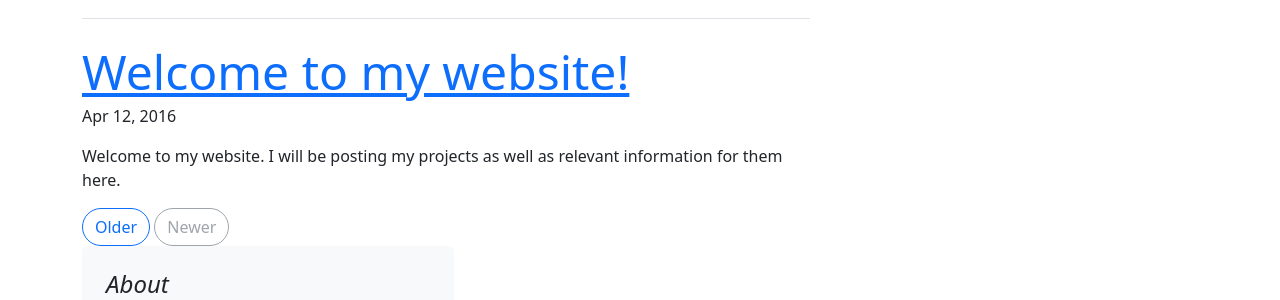
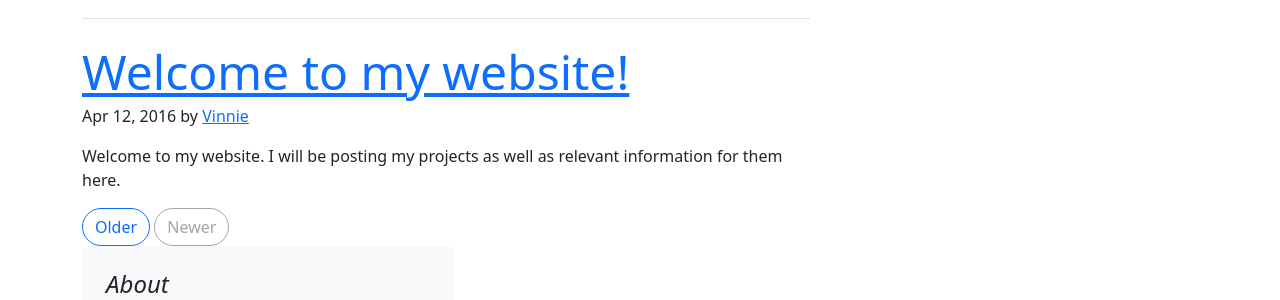
Before and after one commit to CoolV1994/Template-Bootstrap-5, a Jekyll site: the page built from index.html, in a window 1280 px wide and 1198 px high. Shown: the part 172-472 px from the top of the window. Built offline with Jekyll 4.4.1, drawn with Linux system fonts in a browser that asks for light colours; the list of posts is cut into pages by our own code.

Commit message:
Update index.html

```diff
--- a/index.html
+++ b/index.html
@@ -65,7 +65,7 @@ sidebar:
 					{{ post.date | date: "%b %-d, %Y" }}
 		{% if post.author %}
 			{% for author in site.authors %}
-				{% if author.basename == post.author %}
+				{% if author.id contains post.author %}
 					 by <a href="{{ author.url | prepend: site.baseurl }}">{{ author.name }}</a>
 				{% endif %}
 			{% endfor %}
```
